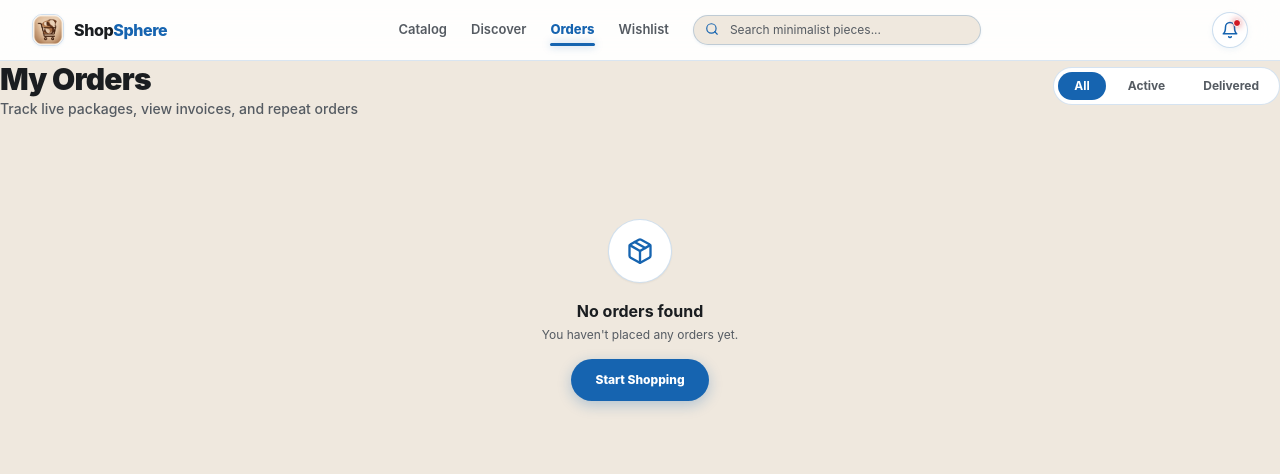
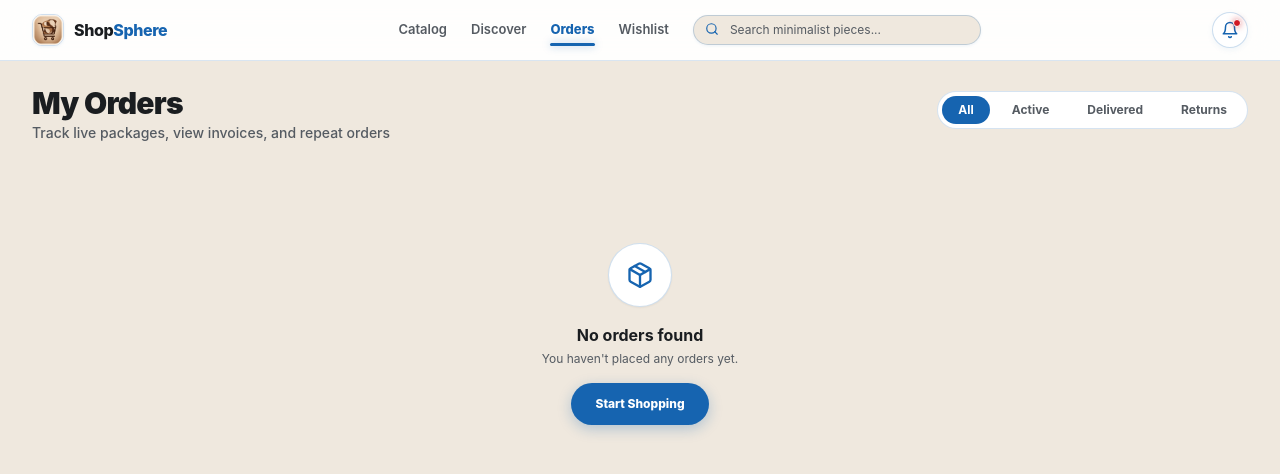
Before and after one commit to viebulusan/ShopSphere1, an Angular app: page /orders in a window 1280 px wide. Shown: the top 474 px of the page. Built offline with nearby package versions, Linux system fonts and the light colour scheme.

Commit message:
fix(ui): eliminate horizontal overflow, dock product purchase bar flush edge-to-edge, and route Returns correctly

```diff
--- a/src/app/app.component.scss
+++ b/src/app/app.component.scss
@@ -3,13 +3,58 @@
   min-height: 100vh !important;
   min-height: 100dvh !important;
   width: 100% !important;
+  max-width: 100% !important;
   background-color: #efe8de !important;
   color: #1A1D20 !important;
-  overflow: visible !important;
+  overflow-x: clip !important;
+}
+
+.app-container {
+  display: flex !important;
+  flex-direction: column !important;
+  min-height: 100vh !important;
+  min-height: 100dvh !important;
+  width: 100% !important;
+  max-width: 100% !important;
+  background-color: #efe8de !important;
+  overflow-x: clip !important;
+}
+
+.main-stage {
+  flex: 1 0 auto;
+  width: 100%;
+  max-width: 1280px;
+  margin-left: auto;
+  margin-right: auto;
+  padding-left: 16px;
+  padding-right: 16px;
+  padding-top: 16px;
+  padding-bottom: 96px;
+  box-sizing: border-box;
+  overflow-x: clip;
+}
+
+@media (min-width: 768px) {
+  .main-stage {
+    padding-left: 24px;
+    padding-right: 24px;
+    padding-top: 24px;
+    padding-bottom: 56px;
+  }
+}
+
+@media (min-width: 1024px) {
+  .main-stage {
+    padding-left: 32px;
+    padding-right: 32px;
+  }
 }
 
 ion-app {
   background-color: #efe8de !important;
+  width: 100% !important;
+  max-width: 100% !important;
+  overflow-x: clip !important;
 }
 
 ion-router-outlet {
--- a/src/app/orders/orders.page.html
+++ b/src/app/orders/orders.page.html
@@ -179,7 +179,7 @@
       </div>
 
       <div class="flex items-center gap-1.5 p-1 rounded-full bg-[#FFFFFF] border border-[rgba(22,100,176,0.18)] self-start sm:self-auto">
-        @for (tab of ['All', 'Active', 'Delivered']; track tab) {
+        @for (tab of ['All', 'Active', 'Delivered', 'Returns']; track tab) {
           <button
             (click)="setTab(tab)"
             class="px-4 py-1.5 rounded-full text-xs font-bold transition-all"
@@ -192,6 +192,18 @@
         }
       </div>
     </div>
+
+    @if (filterTab() === 'Returns') {
+      <div class="p-4 rounded-[20px] bg-[#FFFFFF] border border-[rgba(22,100,176,0.18)] shadow-xs flex items-center gap-3">
+        <div class="w-10 h-10 rounded-full bg-[#1664b0] text-white flex items-center justify-center shrink-0 shadow-xs">
+          <app-icon name="refresh" [size]="18" color="#FFFFFF"></app-icon>
+        </div>
+        <div class="text-xs">
+          <h4 class="font-bold text-[#1A1D20]">30-Day Hassle-Free Returns</h4>
+          <p class="text-[#555B62] mt-0.5">Select any delivered order below to generate an instant prepaid return shipping label.</p>
+        </div>
+      </div>
+    }
 
     @if (filteredOrders().length > 0) {
       <div class="space-y-4">
@@ -237,6 +249,13 @@
 
                   <div class="flex items-center justify-end gap-2 pt-1 sm:pt-0 border-t border-[rgba(22,100,176,0.1)] sm:border-t-0 shrink-0">
                     @if (ord.status === 'delivered') {
+                      <button
+                        (click)="openReturnModal(ord, item); $event.stopPropagation()"
+                        class="text-[11px] font-bold text-[#1664b0] hover:underline px-1.5 py-1 flex items-center gap-1">
+                        <app-icon name="refresh" [size]="11" color="#1664b0"></app-icon>
+                        <span>Return Item</span>
+                      </button>
+
                       @if (shop.isItemReviewed(ord.id, item.product.id)) {
                         <span class="inline-flex items-center gap-1 text-[11px] font-bold text-[#1664b0] bg-[#1664b0]/10 px-3 py-1.5 rounded-full">
                           <app-icon name="check" [size]="11" color="#1664b0"></app-icon>
@@ -481,4 +500,98 @@
     </div>
   }
 
+  @if (isReturnModalOpen() && returningOrder(); as ord) {
+    <div class="fixed inset-0 z-[100000] flex items-center justify-center p-3 sm:p-4 bg-black/60 backdrop-blur-sm animate-fade-in modal-overlay"
+         style="z-index: 100000 !important;"
+         (click)="closeReturnModal()">
+      <div
+        class="relative w-full max-w-[460px] bg-[#FFFFFF] rounded-[28px] shadow-2xl border border-[rgba(22,100,176,0.22)] p-6 space-y-5 my-auto"
+        (click)="$event.stopPropagation()">
+
+        @if (returnSubmitted()) {
+          <div class="py-8 text-center space-y-4 animate-fade-in">
+            <div class="w-16 h-16 mx-auto rounded-full bg-[#1664b0] flex items-center justify-center text-white shadow-lg">
+              <app-icon name="check" [size]="30" color="#FFFFFF" [strokeWidth]="3"></app-icon>
+            </div>
+            <div>
+              <h3 class="text-xl font-black text-[#1A1D20]">Return Label Generated</h3>
+              <p class="text-xs text-[#555B62] mt-1.5 max-w-[280px] mx-auto leading-relaxed">
+                Your prepaid return shipping label for Order {{ ord.orderNumber }} has been sent to your email. Drop off your package at any authorized depot.
+              </p>
+            </div>
+            <div class="pt-2">
+              <button (click)="closeReturnModal()" class="apple-button-primary text-xs py-2.5 px-6 font-bold">
+                Done
+              </button>
+            </div>
+          </div>
+        } @else {
+          <div class="flex items-center justify-between border-b border-[rgba(22,100,176,0.15)] pb-3">
+            <div>
+              <h2 class="text-lg font-black text-[#1A1D20]">Request 30-Day Return</h2>
+              <p class="text-[11px] text-[#555B62]">Order {{ ord.orderNumber }} • Prepaid Postage Included</p>
+            </div>
+            <button
+              (click)="closeReturnModal()"
+              class="w-8 h-8 rounded-full bg-[#efe8de] flex items-center justify-center text-[#555B62] hover:text-[#1A1D20]"
+              aria-label="Close">
+              <app-icon name="x" [size]="16" color="currentColor"></app-icon>
+            </button>
+          </div>
+
+          @if (returningItem(); as itm) {
+            <div class="flex items-center gap-3 p-3 rounded-[16px] bg-[#efe8de]/70 border border-[rgba(22,100,176,0.15)]">
+              <img [src]="itm.product.image" class="w-12 h-12 rounded-[10px] object-cover bg-white shrink-0 border border-[rgba(22,100,176,0.15)]" [alt]="itm.product.title" />
+              <div class="min-w-0 flex-1">
+                <h4 class="text-xs font-bold text-[#1A1D20] truncate">{{ itm.product.title }}</h4>
+                <p class="text-[10px] text-[#555B62]">{{ itm.selectedColor.name }} • {{ itm.selectedSize }} • Qty: {{ itm.quantity }}</p>
+                <span class="text-xs font-black text-[#1664b0]">₱{{ itm.product.price * itm.quantity }}</span>
+              </div>
+            </div>
+          }
+
+          <div class="space-y-1.5">
+            <label class="text-xs font-bold text-[#1A1D20] block">Reason for Return</label>
+            <div class="space-y-1.5">
+              @for (r of returnReasons; track r) {
+                <label class="flex items-center gap-2.5 p-2 rounded-xl border border-[rgba(22,100,176,0.15)] cursor-pointer hover:bg-[#efe8de]/50 transition-colors text-xs"
+                       [class.bg-[#efe8de]]="returnReason() === r">
+                  <input type="radio" [value]="r" [name]="'reason'" (change)="returnReason.set(r)" [checked]="returnReason() === r" class="accent-[#1664b0]" />
+                  <span class="font-medium text-[#1A1D20]">{{ r }}</span>
+                </label>
+              }
+            </div>
+          </div>
+
+          <div class="space-y-1">
+            <label class="text-xs font-bold text-[#1A1D20] block">Additional Details <span class="text-[#555B62] font-normal">(Optional)</span></label>
+            <textarea
+              [(ngModel)]="returnNotes"
+              rows="2"
+              placeholder="Tell us more about the return or exchange requirements..."
+              class="apple-input text-xs w-full resize-none"></textarea>
+          </div>
+
+          <div class="flex items-center justify-end gap-2 pt-2 border-t border-[rgba(22,100,176,0.15)]">
+            <button (click)="closeReturnModal()" class="apple-button-secondary text-xs py-2 px-4 font-bold">
+              Cancel
+            </button>
+            <button
+              (click)="submitReturn()"
+              [disabled]="isSubmittingReturn()"
+              class="apple-button-primary text-xs py-2.5 px-5 font-bold flex items-center gap-1.5">
+              @if (isSubmittingReturn()) {
+                <span class="w-3.5 h-3.5 border-2 border-white border-t-transparent rounded-full animate-spin"></span>
+                <span>Generating Label...</span>
+              } @else {
+                <app-icon name="refresh" [size]="14" color="#FFFFFF"></app-icon>
+                <span>Generate Return Label</span>
+              }
+            </button>
+          </div>
+        }
+      </div>
+    </div>
+  }
+
 </div>
--- a/src/app/orders/orders.page.ts
+++ b/src/app/orders/orders.page.ts
@@ -32,6 +32,22 @@ export class OrdersPage implements OnInit {
   isSubmittingReview = signal(false);
   reviewSubmitted = signal(false);
 
+  isReturnModalOpen = signal(false);
+  returningOrder = signal<Order | null>(null);
+  returningItem = signal<CartItem | null>(null);
+  returnReason = signal<string>('Size / Fit issue');
+  returnNotes = signal<string>('');
+  isSubmittingReturn = signal(false);
+  returnSubmitted = signal(false);
+
+  readonly returnReasons = [
+    'Size / Fit issue',
+    'Changed my mind',
+    'Item defective or damaged',
+    'Color differs from photos',
+    'Ordered wrong model'
+  ];
+
   canSubmitReview = computed(() => {
     return this.reviewRating() > 0 && !this.isSubmittingReview();
   });
@@ -52,7 +68,7 @@ export class OrdersPage implements OnInit {
 
     this.route.queryParamMap.subscribe(params => {
       const tab = params.get('tab');
-      if (tab && ['All', 'Active', 'Delivered'].includes(tab)) {
+      if (tab && ['All', 'Active', 'Delivered', 'Returns'].includes(tab)) {
         this.filterTab.set(tab);
         this.shop.ordersFilterTab.set(tab);
       }
@@ -95,8 +111,34 @@ export class OrdersPage implements OnInit {
     if (tab === 'Delivered') {
       return all.filter(o => o.status === 'delivered');
     }
+    if (tab === 'Returns') {
+      return all.filter(o => o.status === 'delivered');
+    }
     return all;
   };
+
+  openReturnModal(ord: Order, item?: CartItem) {
+    this.returningOrder.set(ord);
+    this.returningItem.set(item || ord.items[0]);
+    this.returnSubmitted.set(false);
+    this.returnNotes.set('');
+    this.isReturnModalOpen.set(true);
+  }
+
+  closeReturnModal() {
+    this.isReturnModalOpen.set(false);
+    this.returningOrder.set(null);
+    this.returningItem.set(null);
+  }
+
+  submitReturn() {
+    if (!this.returningOrder()) return;
+    this.isSubmittingReturn.set(true);
+    setTimeout(() => {
+      this.isSubmittingReturn.set(false);
+      this.returnSubmitted.set(true);
+    }, 500);
+  }
 
   viewOrder(ord: Order) {
     this.currentOrder.set(ord);
--- a/src/app/product-detail/product-detail.page.html
+++ b/src/app/product-detail/product-detail.page.html
@@ -493,14 +493,14 @@
 
   </div>
 
-  <div class="fixed bottom-0 left-0 right-0 z-[9999] px-4 pt-2 pointer-events-none flex justify-center w-full"
-       style="position: fixed !important; bottom: 0 !important; left: 0 !important; right: 0 !important; z-index: 9999 !important; padding-bottom: max(1.5rem, calc(0.5rem + env(safe-area-inset-bottom)));">
-    <div class="pointer-events-auto backdrop-blur-xl border border-white/60 rounded-full px-4 py-2.5 flex items-center justify-between gap-3 max-w-[420px] w-full mx-auto"
-         style="background: rgba(255, 255, 255, 0.96); backdrop-filter: blur(20px); -webkit-backdrop-filter: blur(20px); border: 1px solid rgba(255, 255, 255, 0.75); box-shadow: 0 10px 30px -5px rgba(22, 100, 176, 0.18);">
+  <!-- Fixed Normal Docked Bottom Purchase Bar (Edge-to-Edge Flush, NOT Floating) -->
+  <div class="docked-action-bar md:hidden"
+       style="position: fixed !important; bottom: 0 !important; left: 0 !important; right: 0 !important; width: 100% !important; z-index: 9999 !important; background: rgba(255, 255, 255, 0.96); backdrop-filter: blur(20px); -webkit-backdrop-filter: blur(20px); border-top: 1px solid rgba(22, 100, 176, 0.16); box-shadow: 0 -2px 10px rgba(22, 100, 176, 0.05); padding-top: 10px; padding-bottom: max(10px, env(safe-area-inset-bottom)); pointer-events: auto !important;">
+    <div class="flex items-center justify-between gap-3 w-full max-w-xl mx-auto px-4">
 
       <div class="pl-1">
         <span class="block text-[9px] font-extrabold text-[#555B62] uppercase tracking-wider leading-none mb-0.5">Total</span>
-        <span class="text-base font-black text-[#1A1D20] leading-none">
+        <span class="text-base font-black text-[#1664b0] leading-none">
           ₱{{ p.price * quantity() }}
         </span>
       </div>
@@ -508,13 +508,13 @@
       <div class="flex items-center gap-2 flex-1 justify-end">
         <button
           (click)="addToBag()"
-          class="apple-button-secondary text-xs font-bold py-2.5 px-3.5 flex-1 flex items-center justify-center gap-1.5 whitespace-nowrap">
+          class="apple-button-secondary text-xs font-bold py-2.5 px-4 flex-1 flex items-center justify-center gap-1.5 whitespace-nowrap">
           <app-icon name="bag" [size]="14" color="#1664b0"></app-icon>
           <span>Add to Bag</span>
         </button>
         <button
           (click)="buyNow()"
-          class="apple-button-primary text-xs font-bold py-2.5 px-3.5 flex-1 flex items-center justify-center gap-1.5 whitespace-nowrap">
+          class="apple-button-primary text-xs font-bold py-2.5 px-4 flex-1 flex items-center justify-center gap-1.5 whitespace-nowrap">
           <app-icon name="card" [size]="14" color="#FFFFFF"></app-icon>
           <span>Buy Now</span>
         </button>
--- a/src/app/profile/profile.page.html
+++ b/src/app/profile/profile.page.html
@@ -158,7 +158,7 @@
         <span class="text-[11px] font-semibold text-[#1C1C1E]">Review</span>
       </div>
 
-      <div (click)="showSupportModal.set(true)" class="cursor-pointer group flex flex-col items-center gap-1.5 p-2 rounded-xl hover:bg-[#efe8de] transition-colors">
+      <div (click)="shop.navigateToOrders('Returns')" class="cursor-pointer group flex flex-col items-center gap-1.5 p-2 rounded-xl hover:bg-[#efe8de] transition-colors">
         <div class="w-10 h-10 rounded-full bg-[#efe8de] flex items-center justify-center text-[#1A1D20] group-hover:scale-110 transition-transform shadow-2xs">
           <app-icon name="refresh" [size]="18" color="currentColor"></app-icon>
         </div>
--- a/src/global.scss
+++ b/src/global.scss
@@ -13,19 +13,22 @@
 html {
   min-height: 100%;
   width: 100%;
+  max-width: 100vw;
   margin: 0;
   padding: 0;
   background-color: #efe8de !important;
   color: #1A1D20;
   -webkit-text-size-adjust: 100%;
   text-size-adjust: 100%;
-  overflow-x: hidden;
+  overflow-x: clip !important;
+  overscroll-behavior-x: none;
 }
 
 body {
   min-height: 100vh;
   min-height: 100dvh;
   width: 100%;
+  max-width: 100vw;
   margin: 0;
   padding: 0;
   background-color: #efe8de !important;
@@ -35,13 +38,17 @@ body {
   -moz-osx-font-smoothing: grayscale;
   position: static !important;
   transform: none !important;
+  overflow-x: clip !important;
+  overscroll-behavior-x: none;
 }
 
 app-root {
   display: block;
   width: 100%;
+  max-width: 100vw;
   min-height: 100vh;
   min-height: 100dvh;
+  overflow-x: clip !important;
 }
 
 app-navbar,
```
